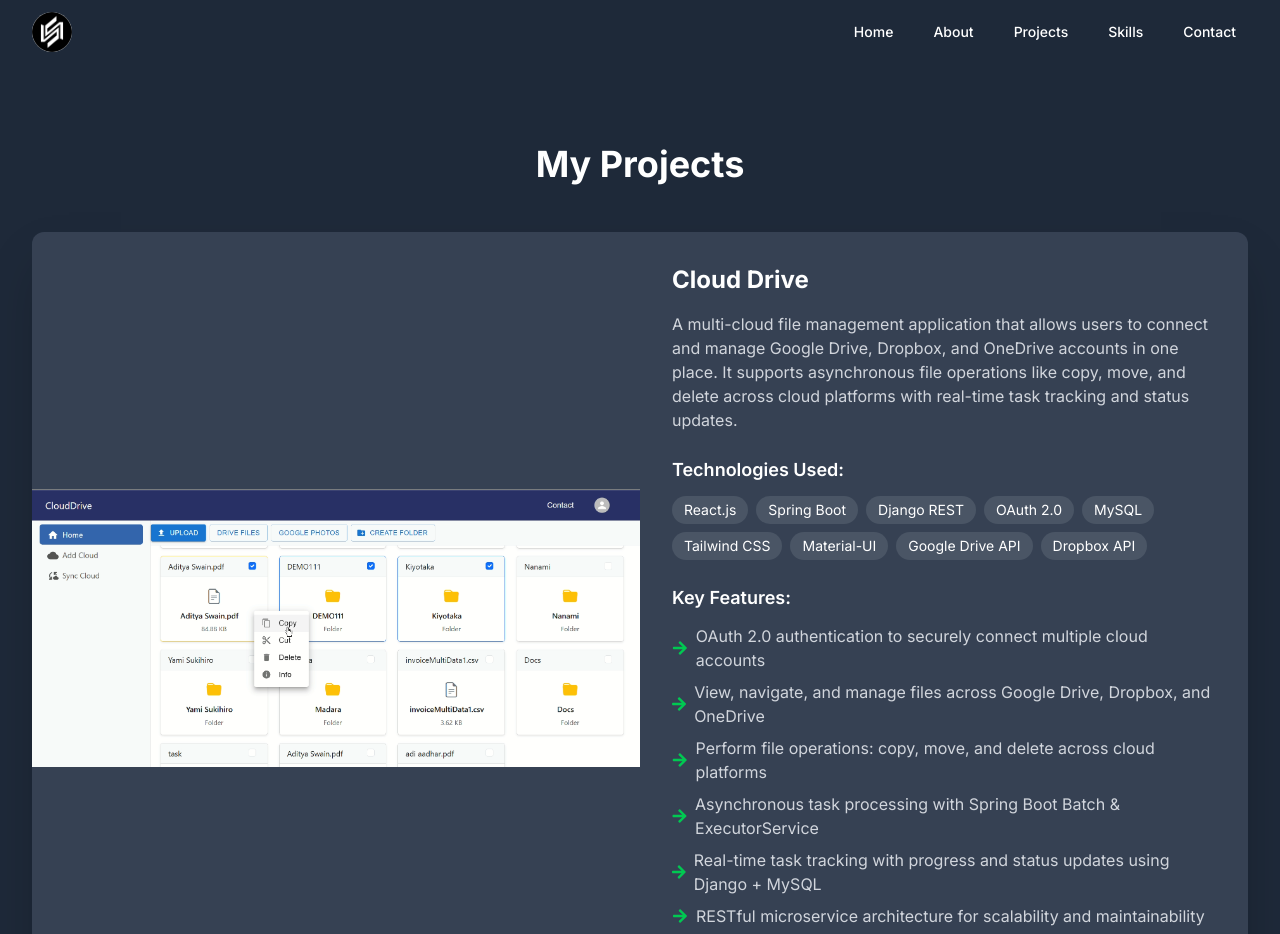
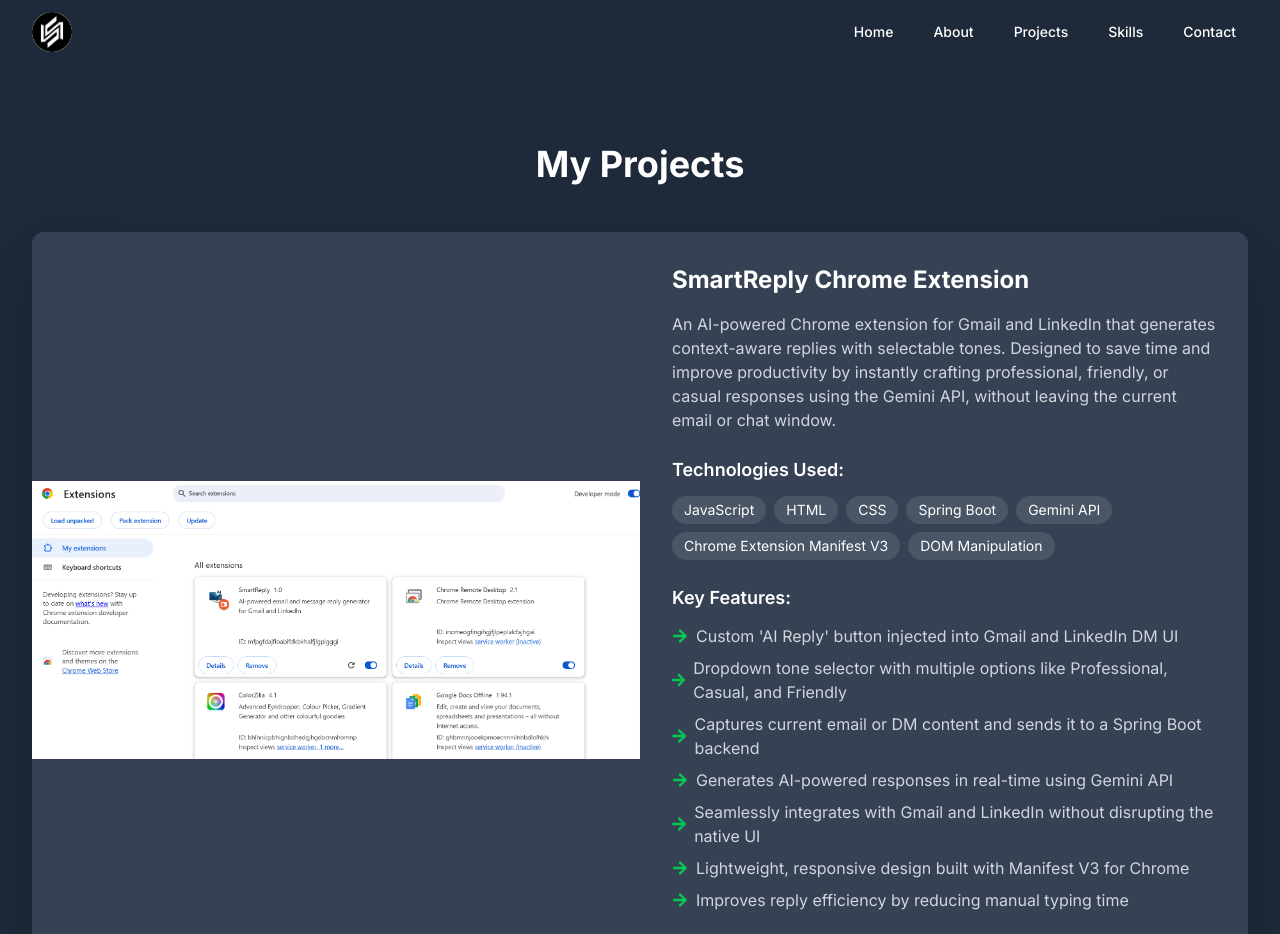
Before and after one commit to Aditya-Swain/new_portfolio, a Next.js app: page /projects in a window 1280 px wide. Shown: the top 934 px of the page. Built offline with nearby package versions, Linux system fonts and the light colour scheme.

Commit message:
smart-reply project added

```diff
--- a/src/app/projects/page.tsx
+++ b/src/app/projects/page.tsx
@@ -8,12 +8,39 @@
 import image4 from "../../../public/images/project/banking.png"
 import image5 from "../../../public/images/project/barber_shop.png"
 import image6 from "../../../public/images/project/stock1.png"
+import image7 from "../../../public/images/project/smart_reply.png"
 
 
 
 
 const projects = [
 
+  {
+    title: "SmartReply Chrome Extension",
+    description:
+      "An AI-powered Chrome extension for Gmail and LinkedIn that generates context-aware replies with selectable tones. Designed to save time and improve productivity by instantly crafting professional, friendly, or casual responses using the Gemini API, without leaving the current email or chat window.",
+    technologies: [
+      "JavaScript",
+      "HTML",
+      "CSS",
+      "Spring Boot",
+      "Gemini API",
+      "Chrome Extension Manifest V3",
+      "DOM Manipulation"
+    ],
+    image: image7,  // Replace with an actual screenshot of your extension
+    github: "https://github.com/Aditya-Swain/smart-reply-extension",
+    demo: "https://www.linkedin.com/posts/aditya-swain-647563289_ai-geminiai-chromeextension-activity-7359199294962171904-dCKC?utm_source=share&utm_medium=member_desktop&rcm=ACoAAEYHCdcB84JYOvuao5zNBx8ZqmSpm70SQm8",
+    features: [
+      "Custom 'AI Reply' button injected into Gmail and LinkedIn DM UI",
+      "Dropdown tone selector with multiple options like Professional, Casual, and Friendly",
+      "Captures current email or DM content and sends it to a Spring Boot backend",
+      "Generates AI-powered responses in real-time using Gemini API",
+      "Seamlessly integrates with Gmail and LinkedIn without disrupting the native UI",
+      "Lightweight, responsive design built with Manifest V3 for Chrome",
+      "Improves reply efficiency by reducing manual typing time"
+    ]
+  },
   {
     title: "Cloud Drive",
     description:
```
Also changed, not shown: public/images/project/smart_reply.png (added), 1 other file (tests, documents, lock files or other folders).
